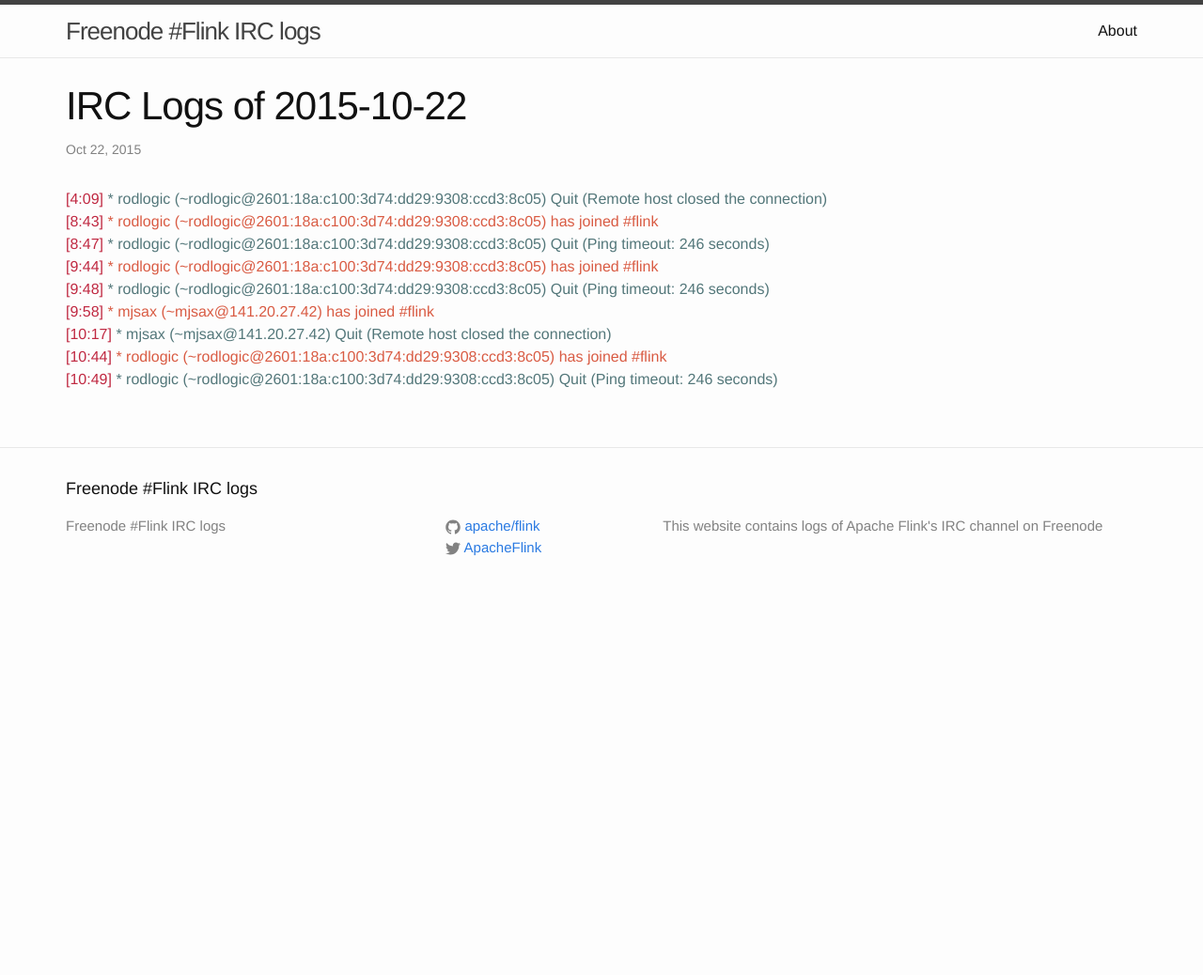
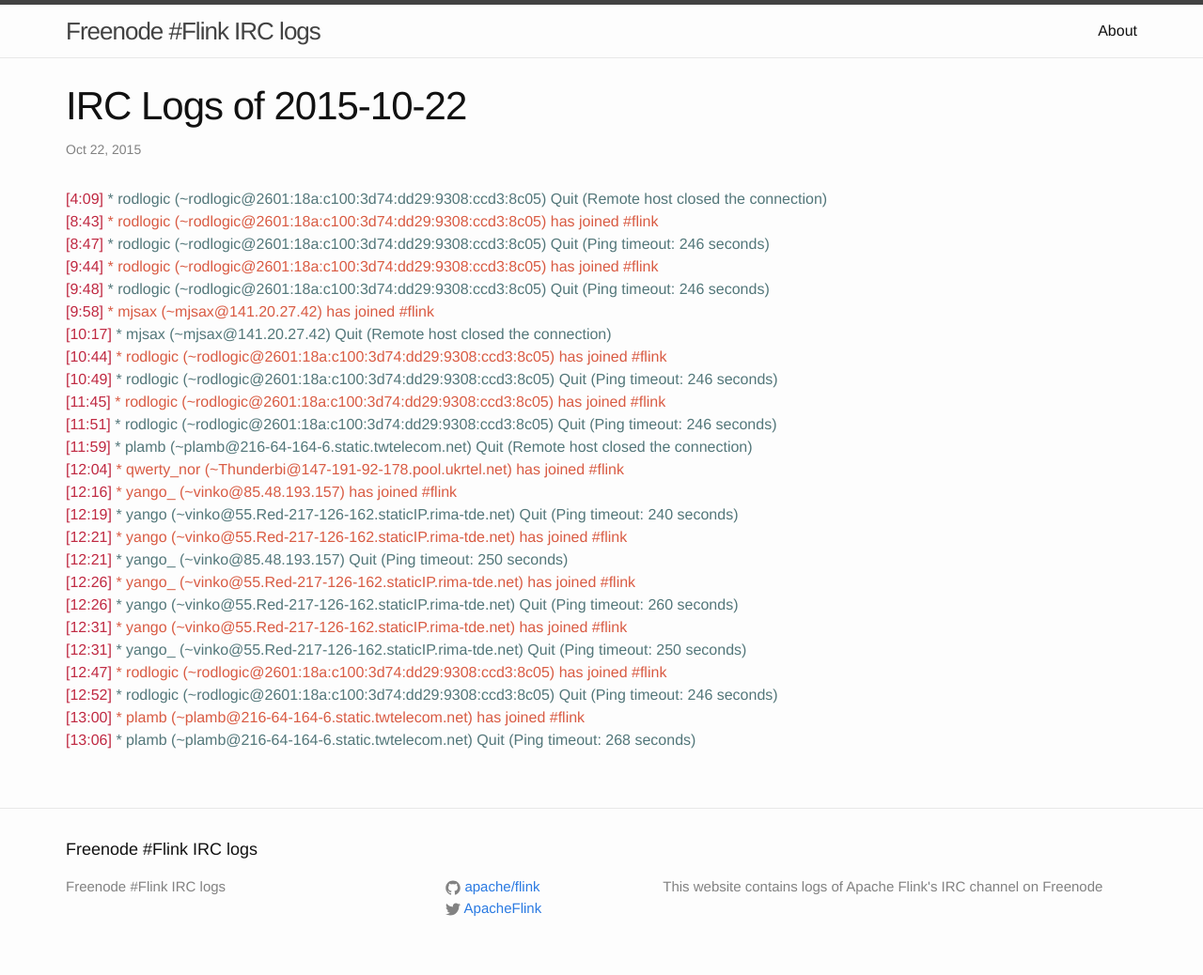
Before and after one commit to flink-irc-logs/flink-irc-logs.github.io, a Jekyll site: the page built from _posts/2015-10-22-logs.markdown, in a window 1280 px wide. Shown: the whole page at 94% size. Built offline with Jekyll 4.4.1, drawn with Linux system fonts in a browser that asks for light colours; before the commit the page ends 900 px from its top, so only the background shows below that.

Commit message:
Update of the logs on Thu Oct 22 13:28:20 CEST 2015

```diff
--- a/_posts/2015-10-22-logs.markdown
+++ b/_posts/2015-10-22-logs.markdown
@@ -13,3 +13,19 @@
 <span class="irc-date">[10:17]</span> <span class="irc-navy">* mjsax (~mjsax@141.20.27.42) Quit (Remote host closed the connection)</span><br />
 <span class="irc-date">[10:44]</span> <span class="irc-green">* rodlogic (~rodlogic@2601:18a:c100:3d74:dd29:9308:ccd3:8c05) has joined #flink</span><br />
 <span class="irc-date">[10:49]</span> <span class="irc-navy">* rodlogic (~rodlogic@2601:18a:c100:3d74:dd29:9308:ccd3:8c05) Quit (Ping timeout: 246 seconds)</span><br />
+<span class="irc-date">[11:45]</span> <span class="irc-green">* rodlogic (~rodlogic@2601:18a:c100:3d74:dd29:9308:ccd3:8c05) has joined #flink</span><br />
+<span class="irc-date">[11:51]</span> <span class="irc-navy">* rodlogic (~rodlogic@2601:18a:c100:3d74:dd29:9308:ccd3:8c05) Quit (Ping timeout: 246 seconds)</span><br />
+<span class="irc-date">[11:59]</span> <span class="irc-navy">* plamb (~plamb@216-64-164-6.static.twtelecom.net) Quit (Remote host closed the connection)</span><br />
+<span class="irc-date">[12:04]</span> <span class="irc-green">* qwerty_nor (~Thunderbi@147-191-92-178.pool.ukrtel.net) has joined #flink</span><br />
+<span class="irc-date">[12:16]</span> <span class="irc-green">* yango_ (~vinko@85.48.193.157) has joined #flink</span><br />
+<span class="irc-date">[12:19]</span> <span class="irc-navy">* yango (~vinko@55.Red-217-126-162.staticIP.rima-tde.net) Quit (Ping timeout: 240 seconds)</span><br />
+<span class="irc-date">[12:21]</span> <span class="irc-green">* yango (~vinko@55.Red-217-126-162.staticIP.rima-tde.net) has joined #flink</span><br />
+<span class="irc-date">[12:21]</span> <span class="irc-navy">* yango_ (~vinko@85.48.193.157) Quit (Ping timeout: 250 seconds)</span><br />
+<span class="irc-date">[12:26]</span> <span class="irc-green">* yango_ (~vinko@55.Red-217-126-162.staticIP.rima-tde.net) has joined #flink</span><br />
+<span class="irc-date">[12:26]</span> <span class="irc-navy">* yango (~vinko@55.Red-217-126-162.staticIP.rima-tde.net) Quit (Ping timeout: 260 seconds)</span><br />
+<span class="irc-date">[12:31]</span> <span class="irc-green">* yango (~vinko@55.Red-217-126-162.staticIP.rima-tde.net) has joined #flink</span><br />
+<span class="irc-date">[12:31]</span> <span class="irc-navy">* yango_ (~vinko@55.Red-217-126-162.staticIP.rima-tde.net) Quit (Ping timeout: 250 seconds)</span><br />
+<span class="irc-date">[12:47]</span> <span class="irc-green">* rodlogic (~rodlogic@2601:18a:c100:3d74:dd29:9308:ccd3:8c05) has joined #flink</span><br />
+<span class="irc-date">[12:52]</span> <span class="irc-navy">* rodlogic (~rodlogic@2601:18a:c100:3d74:dd29:9308:ccd3:8c05) Quit (Ping timeout: 246 seconds)</span><br />
+<span class="irc-date">[13:00]</span> <span class="irc-green">* plamb (~plamb@216-64-164-6.static.twtelecom.net) has joined #flink</span><br />
+<span class="irc-date">[13:06]</span> <span class="irc-navy">* plamb (~plamb@216-64-164-6.static.twtelecom.net) Quit (Ping timeout: 268 seconds)</span><br />
```
